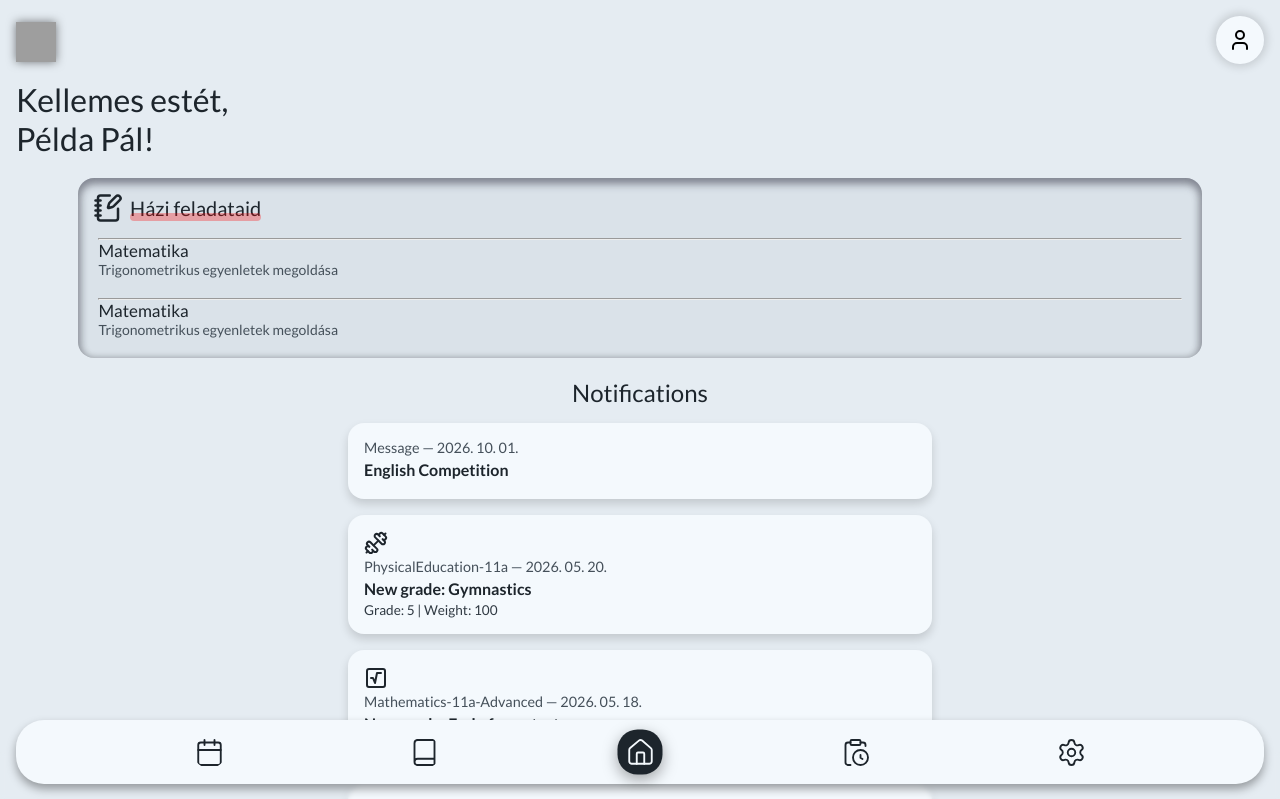
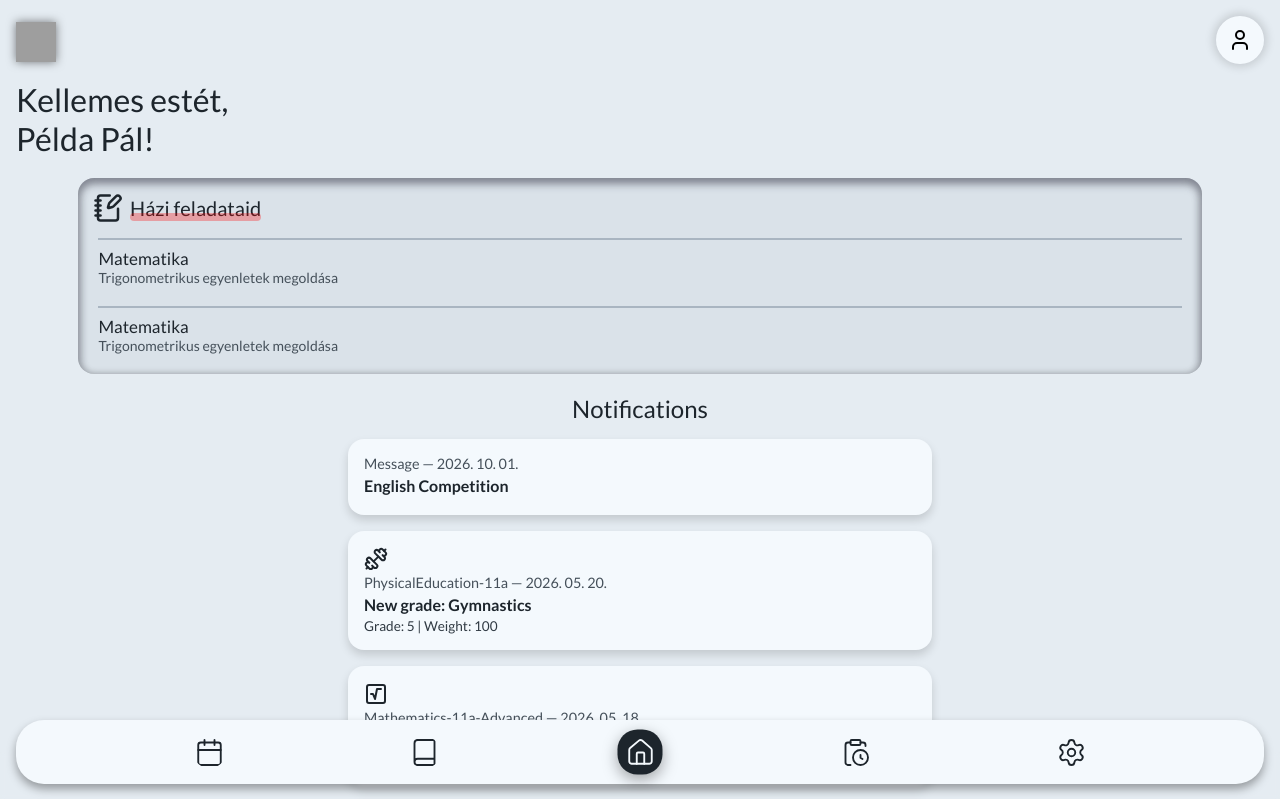
Before and after one commit to p3cap/KretaKopi, a Vue app: page / in a window 1280 px wide. Shown: the top 799 px of the page. Built offline with nearby package versions, Linux system fonts and the light colour scheme; grey boxes are pictures that could not be loaded.

Commit message:
Update HomeWorks.vue

```diff
--- a/src/components/HomeWorks.vue
+++ b/src/components/HomeWorks.vue
@@ -20,6 +20,10 @@ Guys, legyen központi css rendszer >:(
 -->
 
 <style scoped>
+hr {
+    border: 1px solid var(--Pale-Slate2);
+    margin-bottom: 0.5rem;
+}
 .box {
     cursor: pointer;
     margin-top: 10px;
```
